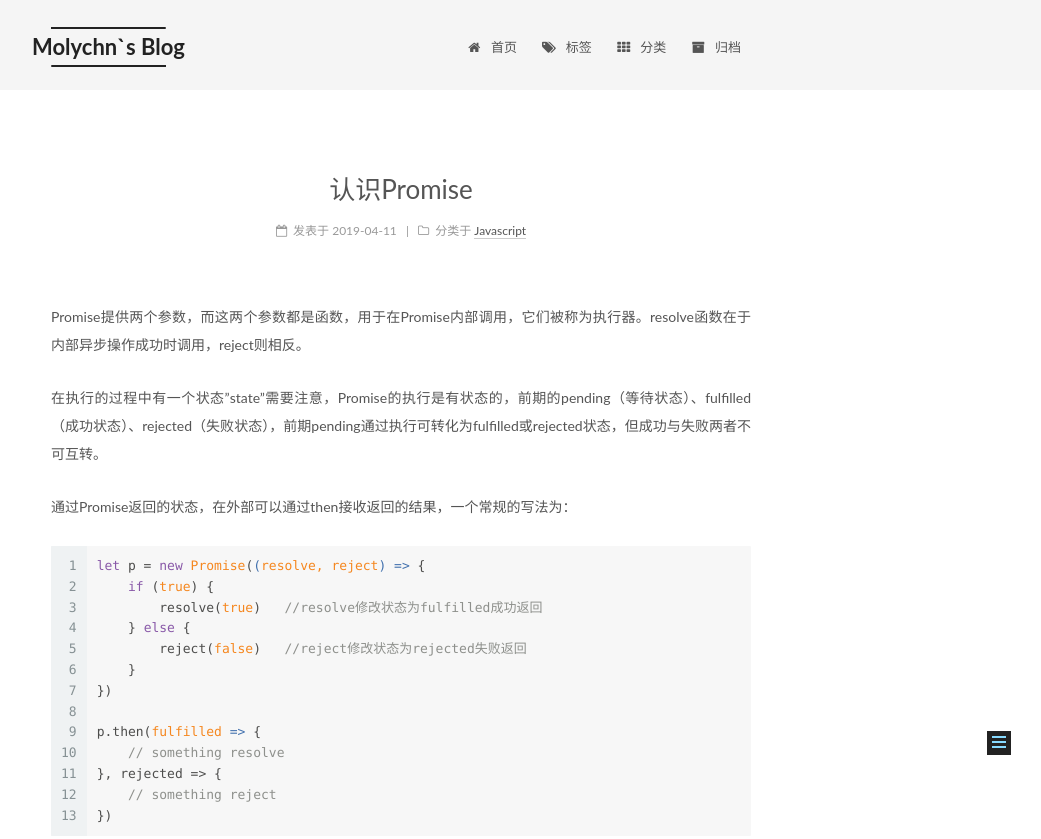
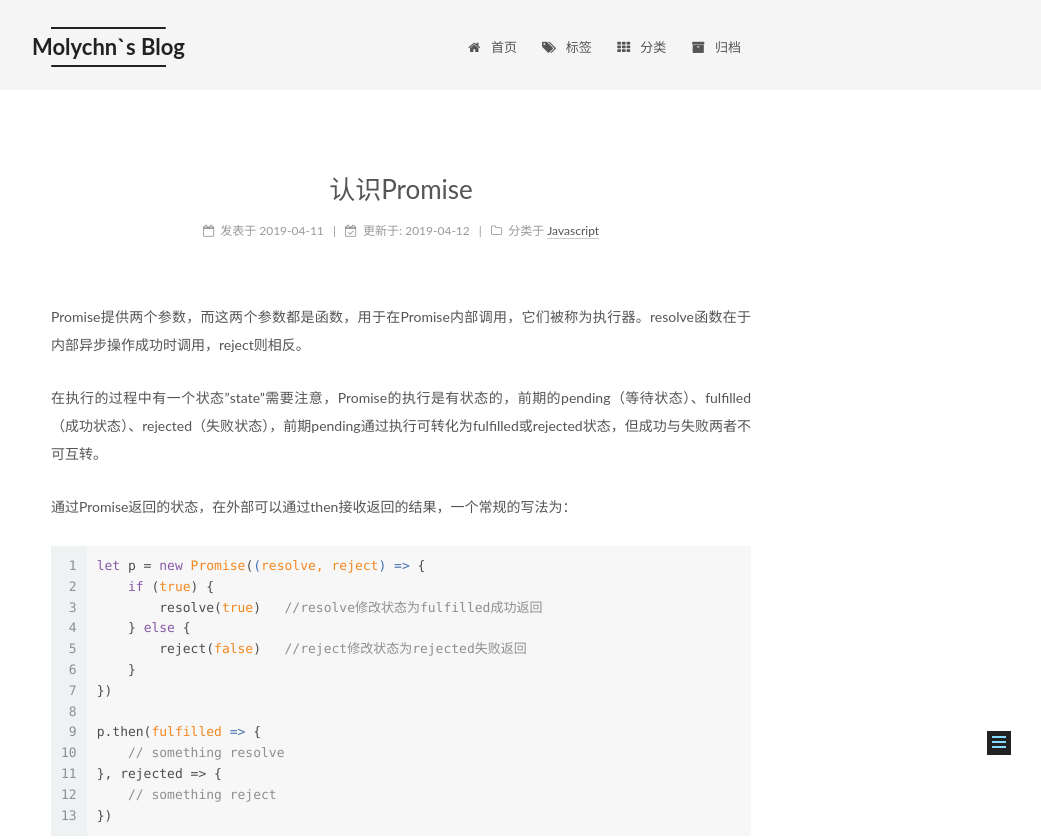
Before and after one commit to molychn/molychn.github.io, a plain HTML site: page 2019/04/11/认识Promise/index.html in a window 1280 px wide. Shown: the top 839 px of the page, without its empty margins (239-1280 px from the left). Drawn offline with Linux system fonts and the light colour scheme.

Commit message:
Site updated: 2019-04-12 11:34:44

```diff
--- a/2019/04/11/认识Promise/index.html
+++ b/2019/04/11/认识Promise/index.html
@@ -87,7 +87,7 @@
 <meta property="og:site_name" content="Molychn`s Blog">
 <meta property="og:description" content="Promise提供两个参数，而这两个参数都是函数，用于在Promise内部调用，它们被称为执行器。resolve函数在于内部异步操作成功时调用，reject则相反。">
 <meta property="og:locale" content="zh-Hans">
-<meta property="og:updated_time" content="2019-04-12T01:44:48.977Z">
+<meta property="og:updated_time" content="2019-04-12T02:43:41.449Z">
 <meta name="twitter:card" content="summary">
 <meta name="twitter:title" content="认识Promise">
 <meta name="twitter:description" content="Promise提供两个参数，而这两个参数都是函数，用于在Promise内部调用，它们被称为执行器。resolve函数在于内部异步操作成功时调用，reject则相反。">
@@ -288,7 +288,19 @@
 
 
 
+              <span class="post-meta-divider">|</span>
 
+
+
+              <span class="post-meta-item-icon">
+                <i class="fa fa-calendar-check-o"></i>
+              </span>
+
+                <span class="post-meta-item-text">更新于&#58;</span>
+
+              <time title="更新于" itemprop="dateModified" datetime="2019-04-12T10:43:41+08:00">
+                2019-04-12
+              </time>
 
           </span>
 
--- a/css/main.css
+++ b/css/main.css
@@ -1822,7 +1822,7 @@ pre .javascript .function {
   width: 4px;
   height: 4px;
   border-radius: 50%;
-  background: #83ff24;
+  background: #a8e4f2;
 }
 .links-of-blogroll {
   font-size: 13px;
```
Also changed, not shown: index.html (+12 -0 lines), 1 other file.
